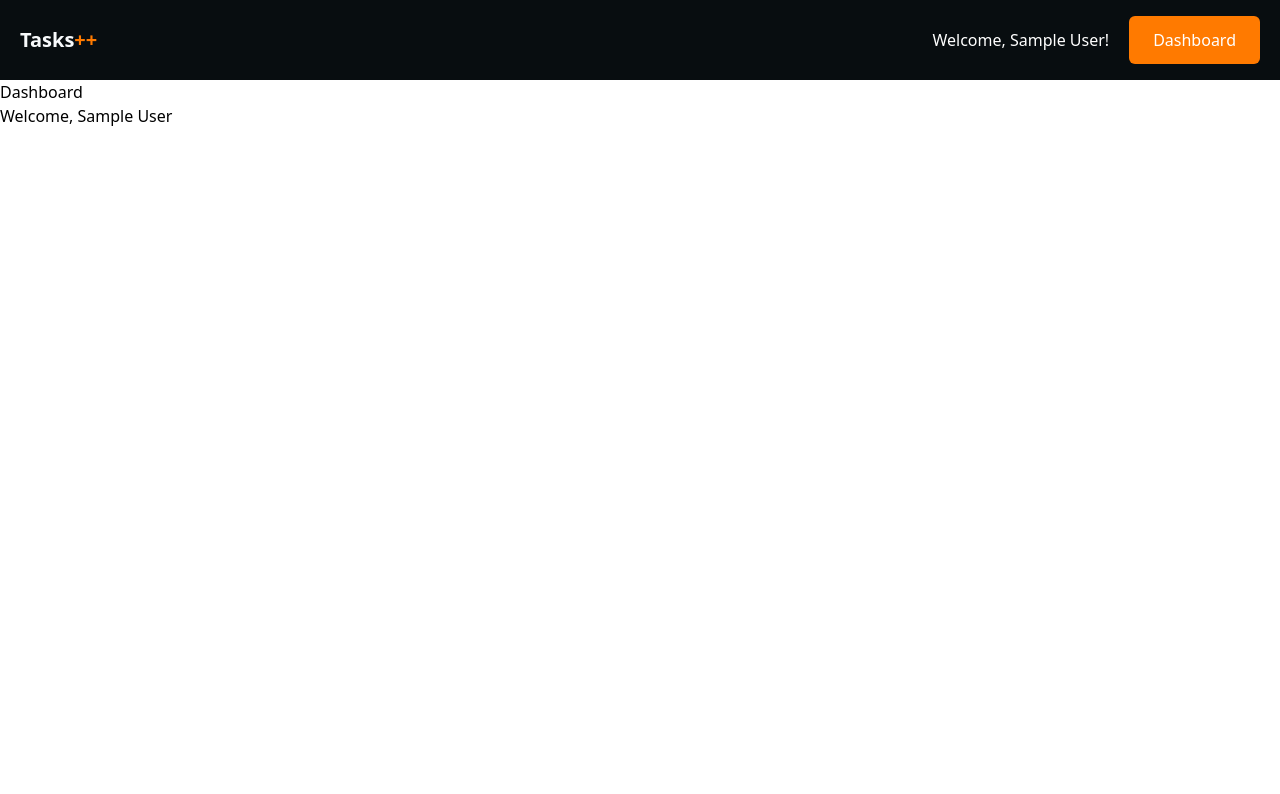
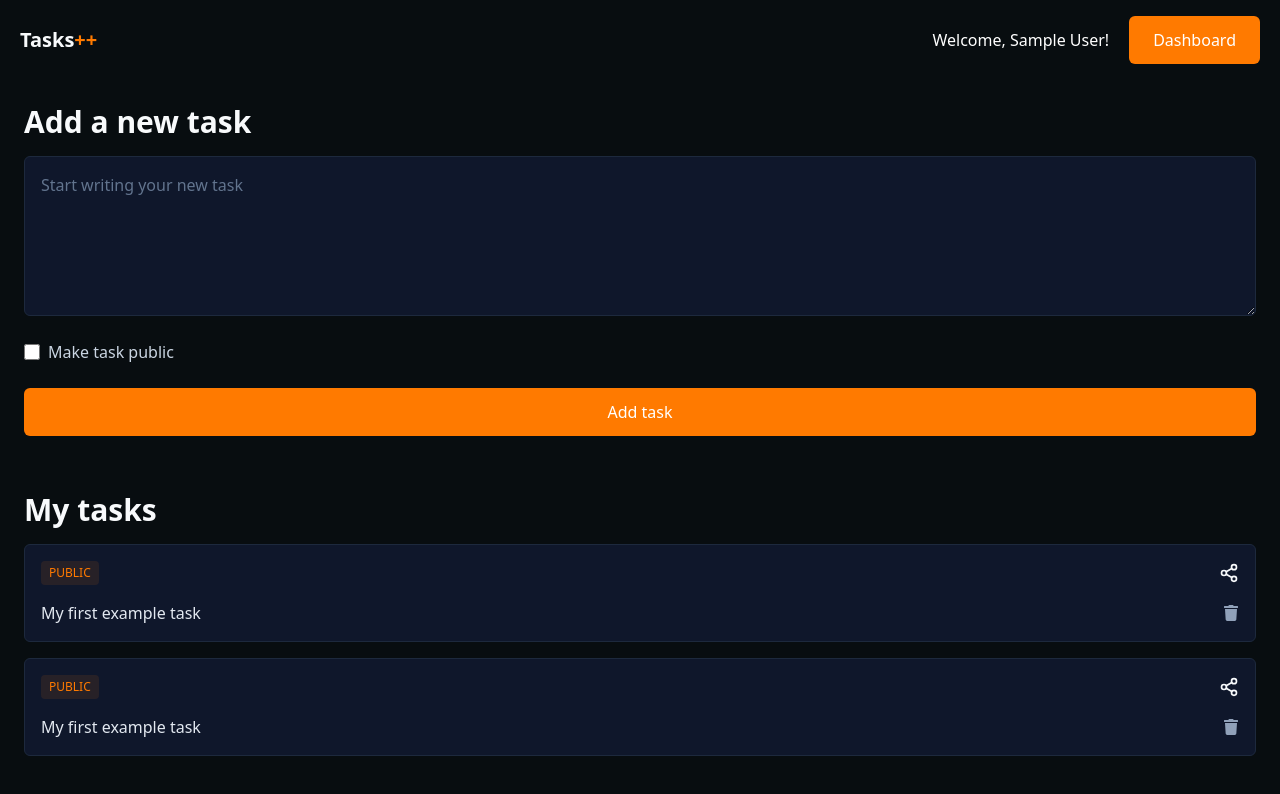
Before and after one commit to caiofeitosadev/tasks-plusplus, a Next.js app: page /dashboard in a window 1280 px wide. Shown: the top 794 px of the page. Built offline with nearby package versions, Linux system fonts and the light colour scheme; no server answers; sample sign-in values are in the browser's storage.

Commit message:
feat(dashboard): create dashboard page and layout

```diff
--- a/app/dashboard/page.tsx
+++ b/app/dashboard/page.tsx
@@ -1,6 +1,9 @@
+import { Textarea } from '@/components/textarea';
 import { authOptions } from '@/lib/auth';
 import { getServerSession } from 'next-auth';
 import { redirect } from 'next/navigation';
+import { FaTrash } from 'react-icons/fa';
+import { FiShare2 } from 'react-icons/fi';
 export const metadata = {
   title: 'Dashboard',
 };
@@ -11,10 +14,73 @@ export default async function Dashboard() {
   if (!session) {
     redirect('/');
   }
+
   return (
-    <div>
-      <h1>Dashboard</h1>
-      <p>Welcome, {session.user?.name}</p>
+    <div className="bg-[#080d10] w-full min-h-[calc(100vh-80px)] flex justify-center">
+      <main className="w-full max-w-7xl flex flex-col gap-4 p-6">
+        <h1 className="text-slate-50 text-3xl font-bold">Add a new task</h1>
+
+        <form className="flex flex-col gap-6">
+          <Textarea placeholder="Start writing your new task" />
+
+          <label className="text-slate-300 flex items-center gap-2">
+            <input
+              type="checkbox"
+              name="task"
+              className="w-4 h-4 accent-[#ff7a00]"
+            />
+            Make task public
+          </label>
+
+          <button
+            type="submit"
+            className="bg-[#ff7a00] hover:bg-[#ff8f26] text-white px-6 py-3 rounded-md font-medium transition-all hover:shadow-[0_0_15px_rgba(255,122,0,0.35)]"
+          >
+            Add task
+          </button>
+        </form>
+        <section className="flex flex-col gap-4 mt-10">
+          <h2 className="text-3xl text-slate-50 font-bold">My tasks</h2>
+          <article className="bg-slate-900 border border-slate-800 rounded-md p-4 flex flex-col gap-4 hover:border-slate-700 hover:bg-slate-900/80 transition-all">
+            <div className="flex items-center justify-between">
+              <span className="text-[#ff7a00] bg-[#ff7a00]/10 px-2 py-1 rounded text-xs font-medium">
+                PUBLIC
+              </span>
+
+              <button className="text-slate-400 hover:text-white transition cursor-pointer">
+                <FiShare2 size={20} color="#f8fafc" />
+              </button>
+            </div>
+
+            <div className="flex items-center justify-between">
+              <p className="text-slate-200">My first example task</p>
+
+              <button className="text-slate-400 hover:text-red-400 transition cursor-pointer">
+                <FaTrash />
+              </button>
+            </div>
+          </article>
+          <article className="bg-slate-900 border border-slate-800 rounded-md p-4 flex flex-col gap-4 hover:border-slate-700 hover:bg-slate-900/80 transition-all">
+            <div className="flex items-center justify-between">
+              <span className="text-[#ff7a00] bg-[#ff7a00]/10 px-2 py-1 rounded text-xs font-medium">
+                PUBLIC
+              </span>
+
+              <button className="text-slate-400 hover:text-white transition cursor-pointer">
+                <FiShare2 size={20} color="#f8fafc" />
+              </button>
+            </div>
+
+            <div className="flex items-center justify-between">
+              <p className="text-slate-200">My first example task</p>
+
+              <button className="text-slate-400 hover:text-red-400 transition cursor-pointer">
+                <FaTrash />
+              </button>
+            </div>
+          </article>
+        </section>
+      </main>
     </div>
   );
 }
--- /dev/null
+++ b/components/textarea/index.tsx
@@ -0,0 +1,10 @@
+import { HTMLProps } from 'react';
+
+export function Textarea({ ...rest }: HTMLProps<HTMLTextAreaElement>) {
+  return (
+    <textarea
+      className="w-full h-40 bg-slate-900 border border-slate-800 text-slate-200 placeholder:text-slate-500 rounded-md p-4 focus:outline-none focus:border-[#ff7a00]"
+      {...rest}
+    ></textarea>
+  );
+}
--- a/package.json
+++ b/package.json
@@ -12,7 +12,8 @@
     "next": "16.1.6",
     "next-auth": "^4.24.13",
     "react": "19.2.3",
-    "react-dom": "19.2.3"
+    "react-dom": "19.2.3",
+    "react-icons": "^5.6.0"
   },
   "devDependencies": {
     "@tailwindcss/postcss": "^4",
```
Also changed, not shown: 1 other file (tests, documents, lock files or other folders).
